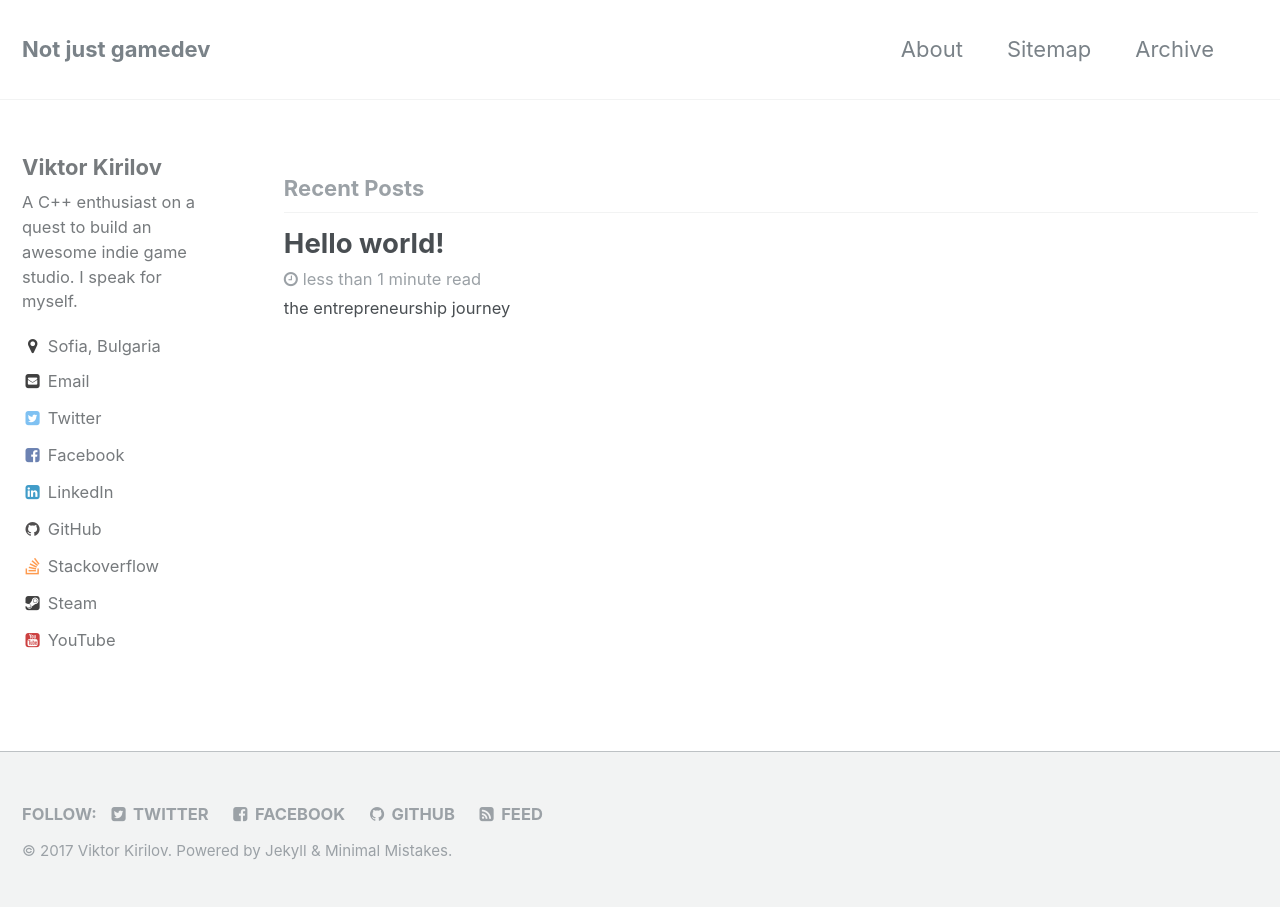
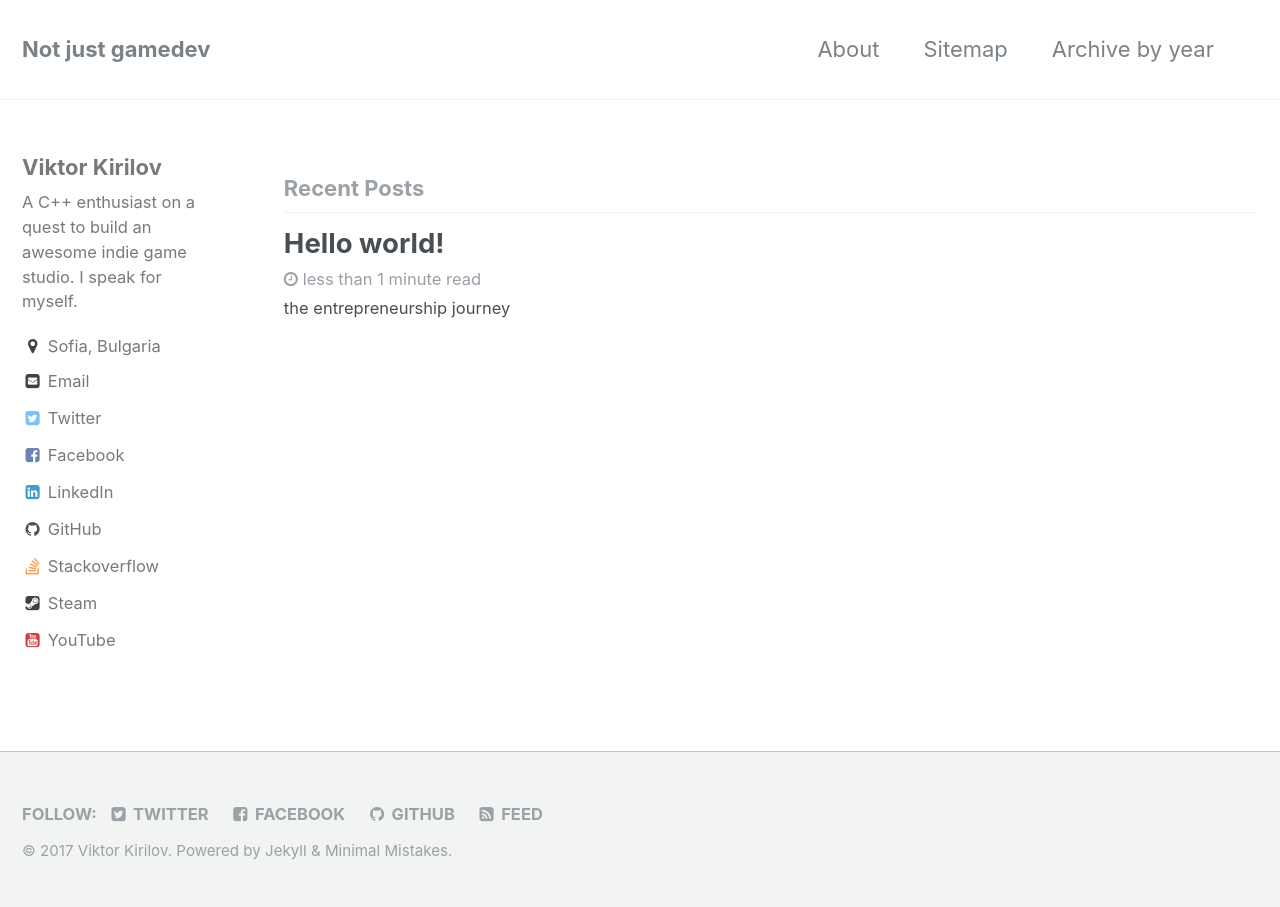
Before and after one commit to onqtam/onqtam.github.io, a Jekyll site: the page built from index.html, in a window 1280 px wide. Built offline with Jekyll 4.4.1, drawn with Linux system fonts in a browser that asks for light colours; the list of posts is cut into pages by our own code.

Commit message:
navigation

```diff
--- a/_data/navigation.yml
+++ b/_data/navigation.yml
@@ -4,5 +4,5 @@ main:
     url: /about
   - title: "Sitemap"
     url: /sitemap
-  - title: "Archive"
-    url: /archive
+  - title: "Archive by year"
+    url: /year-archive
```
